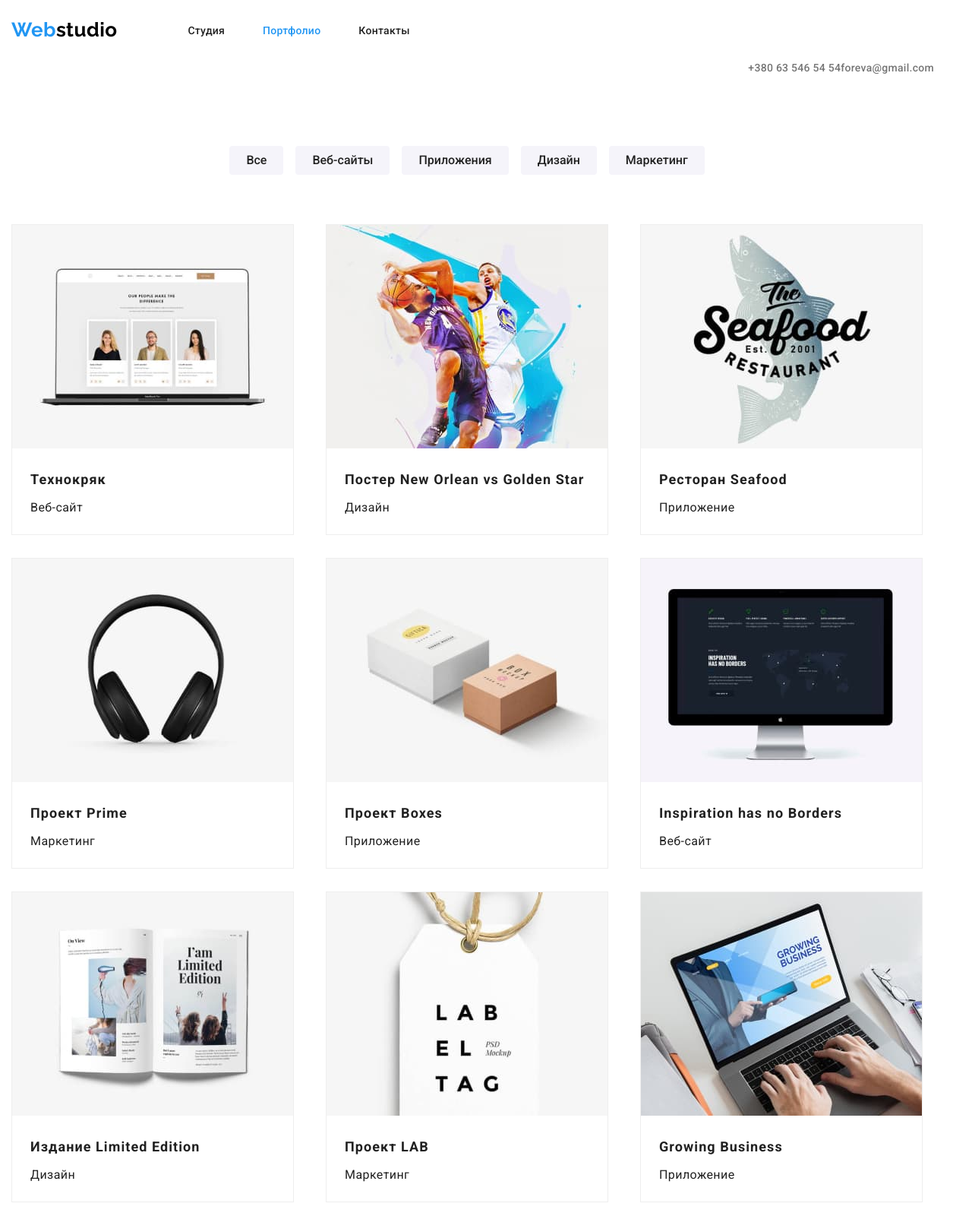
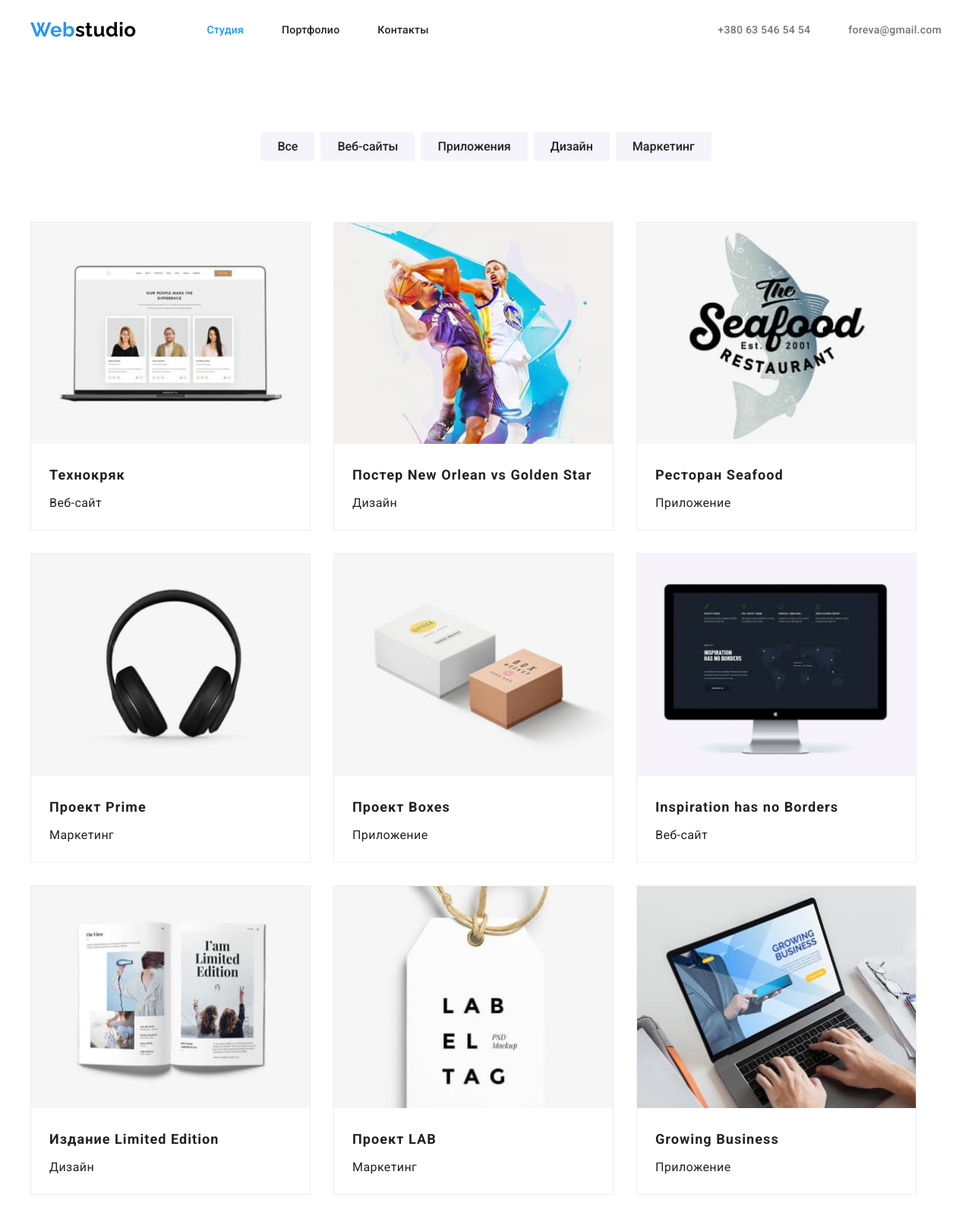
Before and after one commit to Nikolayhous/goit-markup-hw-03, a plain HTML site: page portfolio.html in a window 1280 px wide. Shown: the top 1600 px of the page at 76% size. Drawn offline with nearby package versions, Linux system fonts and the light colour scheme.

Commit message:
commit
Добавленні стилі до сторінки портфоліо (позиціонування елементів)

```diff
--- a/css/style.css
+++ b/css/style.css
@@ -31,9 +31,13 @@ p {
 
 .container {
   width: 1230px;
+  margin-left: auto;
+  margin-right: auto;
+  padding-left: 15px;
+  padding-right: 15px;
 }
 
-.header {
+.container.header {
   display: flex;
   align-items: center;
 }
@@ -43,10 +47,14 @@ p {
   align-items: center;
 }
 
-.header .logo {
-  display: inline;
+.logo {
+  display: block;
   text-decoration: none;
-  padding: 24px 93px 25px 15px;
+  /* padding: 24px 93px 25px 15px; */
+  padding-top: 24px;
+  padding-bottom: 25px;
+  /* margin-left: 15px; */
+  margin-right: 93px;
 }
 
 .logo-text-one {
@@ -75,16 +83,19 @@ p {
   list-style: none;
 }
 
-.nav-item {
-  padding: 32px 50px 32px 0;
+.nav-item:not(:last-child) {
+ margin-right: 50px;
 }
 
 .nav-items .link {
+  display: block;
   color: var(--title-nav-filter-color);
   font-weight: 500;
   line-height: 1.14;
   letter-spacing: 0.02em;
   text-decoration: none;
+  padding-top: 32px;
+  padding-bottom: 32px;
 }
 
 .nav-items .link:hover,
@@ -98,11 +109,20 @@ p {
 
 .auth-nav {
   display: flex;
-  justify-content: flex-end;
   list-style: none;
+  /* margin-left: 331px; */
+  margin-left: auto;
 }
 
+.auth-item:not(:last-child) {
+  margin-right: 50px;
+}
+
+
 .auth-nav .contact {
+  display: block;
+  padding-top: 32px;
+  padding-bottom: 32px;
   color: var(--text-link-color);
   font-weight: 500;
   line-height: 1.14;
@@ -136,13 +156,13 @@ p {
 .main .button {
   background-color: var(--button-hover-color);
   color: #ffffff;
-  width: 200px;
-  height: 50px;
+  padding: 10px 32px;
   font-size: 16px;
   font-weight: bold;
   letter-spacing: 0.06em;
-
   cursor: pointer;
+  box-shadow: 0px 4px 4px rgba(0, 0, 0, 0.15);
+  border-radius: 4px;
 }
 
 .main .button:hover,
@@ -157,11 +177,12 @@ p {
   display: flex;
   flex-direction: row;
   justify-content: space-between;
+  padding: 94px 0;
   list-style: none;
 }
 
-.about-item {
-  padding: 94px 15px;
+.about-item:not(:last-child) {
+margin-right: 30px;
 }
 
 .about-title {
@@ -181,6 +202,7 @@ p {
 
 
 .work-title {
+  margin-bottom: 50px;
   color: var(--title-nav-filter-color);
   font-size: 36px;
   line-height: 1.16;
@@ -192,10 +214,11 @@ p {
   flex-direction: row;
   justify-content: space-between;
   list-style: none;
+  padding-bottom: 94px;
 }
 
-.work-item {
-  padding: 50px 15px 94px;
+.work-item:not(:last-child) {
+margin-right: 30px;
 }
 
 /* sectiom team */
@@ -216,7 +239,7 @@ p {
   display: flex;
   flex-direction: row;
   justify-content: space-between;
-  padding: 0 15px;
+  /* padding: 0 15px; */
   padding-bottom: 94px;
   list-style: none;
 
@@ -255,10 +278,10 @@ p {
   padding: 60px 0;
 }
 
-.footer .logo {
+.footer-logo {
   display: inline-block;
   text-decoration: none;
-  padding: 0 0 20px 15px;
+  padding-bottom: 20px;
 }
 
 .footer .logo-text-two {
@@ -270,7 +293,7 @@ p {
 }
 
 .address-item {
-  padding: 0 0 9px 15px;
+  padding-bottom: 9px;
 }
 
 .address-items .map {
@@ -309,8 +332,8 @@ p {
   padding: 94px 0 50px;
 }
 
-.filter-item {
-  margin: 0 8px;
+.filter-item:not(:last-child) {
+  margin-right: 8px;
   text-align: center;
 
 }
@@ -339,14 +362,15 @@ p {
 .projects-list {
   display: flex;
   flex-wrap: wrap;
-  justify-content: space-between;
   list-style: none;
   padding-bottom: 94px;
 }
 
 .projects-item {
+  margin-right: 30px;
+  margin-top: 30px;
   border: 1px solid #eeeeee;
-  margin: 15px;
+
 }
 
 .project-title {
--- a/portfolio.html
+++ b/portfolio.html
@@ -19,21 +19,21 @@
 <body>
 
     <!--header -->
-    <header class="header">
-        <div class="container">
+    <header>
+        <div class="container header">
             <nav class="header-nav">
                 <a href="./index.html" class="logo">
                     <span class="logo-text-one">Web</span><span class="logo-text-two">studio</span>
                 </a>
                 <ul class="nav-items">
-                    <li class="nav-item"><a href="./index.html" class="link">Cтудия</a></li>
-                    <li class="nav-item"><a href="./portfolio.html" class="link current">Портфолио</a></li>
+                    <li class="nav-item"><a href="./index.html" class="link current">Cтудия</a></li>
+                    <li class="nav-item"><a href="./portfolio.html" class="link">Портфолио</a></li>
                     <li class="nav-item"><a href="" class="link">Контакты</a></li>
                 </ul>
             </nav>
             <ul class="auth-nav">
-                <li><a href="tel:+380635465454" class="contact">+380 63 546 54 54</a></li>
-                <li><a href="mailto:foreva@gmail.com" class="contact">foreva@gmail.com</a></li>
+                <li class="auth-item"><a href="tel:+380635465454" class="contact">+380 63 546 54 54</a></li>
+                <li class="auth-item"><a href="mailto:foreva@gmail.com" class="contact">foreva@gmail.com</a></li>
             </ul>
         </div>
     </header>
@@ -63,63 +63,63 @@
                 <ul class="projects-list">
                     <li class="projects-item">
                         <a href="">
-                            <img src="./images/portfolio/img.jpg" width="370" alt="фото проекта">
+                            <img src="./images/portfolio/img.jpg" width="367" alt="фото проекта">
                         </a>
                         <h2 class="project-title">Технокряк</h2>
                         <p class="project-text">Веб-сайт</p>
                     </li>
                     <li class="projects-item">
                         <a href="">
-                            <img src="./images/portfolio/img-1.jpg" width="370" alt="фото проекта">
+                            <img src="./images/portfolio/img-1.jpg" width="367" alt="фото проекта">
                         </a>
                         <h2 class="project-title">Постер New Orlean vs Golden Star</h2>
                         <p class="project-text">Дизайн</p>
                     </li>
                     <li class="projects-item">
                         <a href="">
-                            <img src="./images/portfolio/img-2.jpg" width="370" alt="фото проекта">
+                            <img src="./images/portfolio/img-2.jpg" width="367" alt="фото проекта">
                         </a>
                         <h2 class="project-title">Ресторан Seafood</h2>
                         <p class="project-text">Приложение</p>
                     </li>
                     <li class="projects-item">
                         <a href="">
-                            <img src="./images/portfolio/img-3.jpg" width="370" alt="фото проекта">
+                            <img src="./images/portfolio/img-3.jpg" width="367" alt="фото проекта">
                         </a>
                         <h2 class="project-title">Проект Prime</h2>
                         <p class="project-text">Маркетинг</p>
                     </li>
                     <li class="projects-item">
                         <a href="">
-                            <img src="./images/portfolio/img-4.jpg" width="370" alt="фото проекта">
+                            <img src="./images/portfolio/img-4.jpg" width="367" alt="фото проекта">
                         </a>
                         <h2 class="project-title">Проект Boxes</h2>
                         <p class="project-text">Приложение</p>
                     </li>
                     <li class="projects-item">
                         <a href="">
-                            <img src="./images/portfolio/img-5.jpg" width="370" alt="фото проекта">
+                            <img src="./images/portfolio/img-5.jpg" width="367" alt="фото проекта">
                         </a>
                         <h2 class="project-title">Inspiration has no Borders</h2>
                         <p class="project-text">Веб-сайт</p>
                     </li>
                     <li class="projects-item">
                         <a href="">
-                            <img src="./images/portfolio/img-6.jpg" width="370" alt="фото проекта">
+                            <img src="./images/portfolio/img-6.jpg" width="367" alt="фото проекта">
                         </a>
                         <h2 class="project-title">Издание Limited Edition</h2>
                         <p class="project-text">Дизайн</p>
                     </li>
                     <li class="projects-item">
                         <a href="">
-                            <img src="./images/portfolio/img-7.jpg" width="370" alt="фото проекта">
+                            <img src="./images/portfolio/img-7.jpg" width="367" alt="фото проекта">
                         </a>
                         <h2 class="project-title">Проект LAB</h2>
                         <p class="project-text">Маркетинг</p>
                     </li>
                     <li class="projects-item">
                         <a href="">
-                            <img src="./images/portfolio/img-8.jpg" width="370" alt="фото проекта">
+                            <img src="./images/portfolio/img-8.jpg" width="367" alt="фото проекта">
                         </a>
                         <h2 class="project-title">Growing Business</h2>
                         <p class="project-text">Приложение</p>
@@ -133,7 +133,7 @@
     <!-- footer -->
     <footer class="footer">
         <div class="container">
-            <a href="./index.html" class="logo">
+            <a href="./index.html" class="footer-logo">
                 <span class="logo-text-one">Web</span><span class="logo-text-two">studio</span>
             </a>
             <address>
```
Also changed, not shown: index.html (+5 -5 lines).
